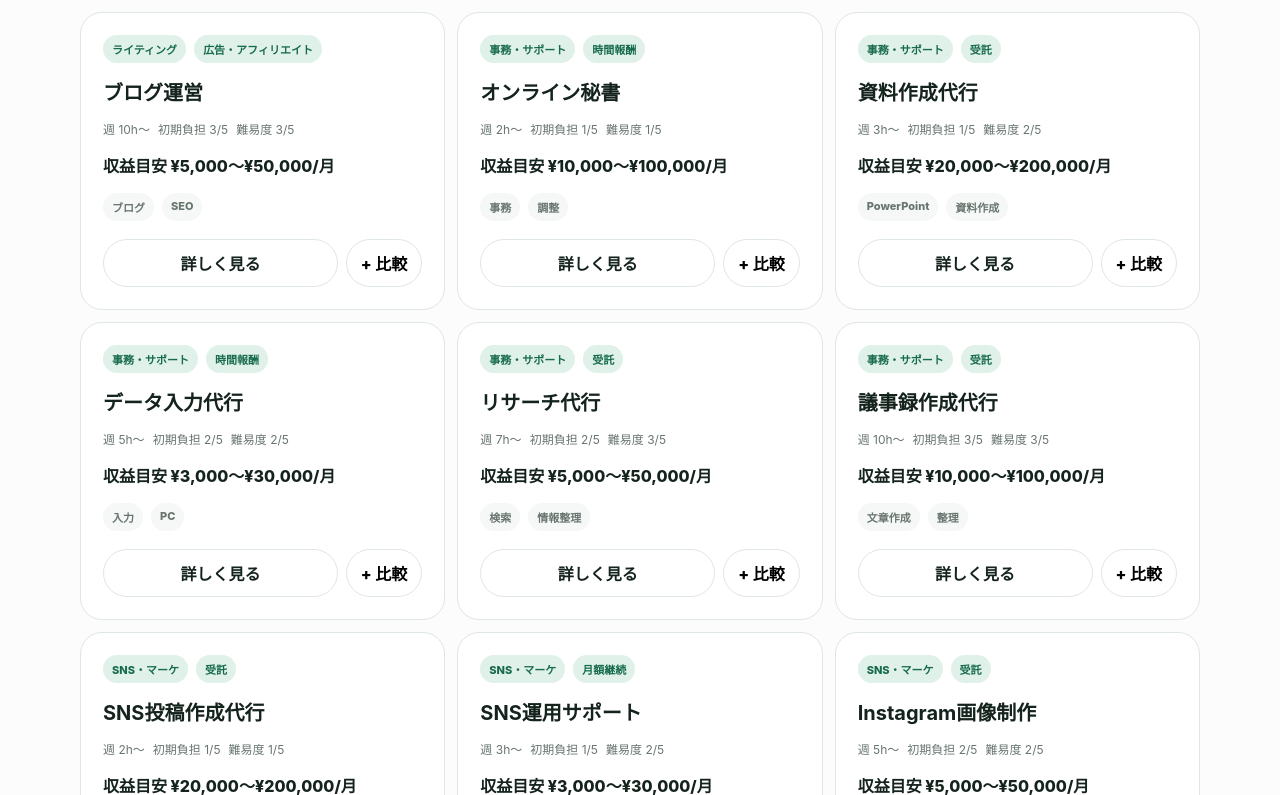
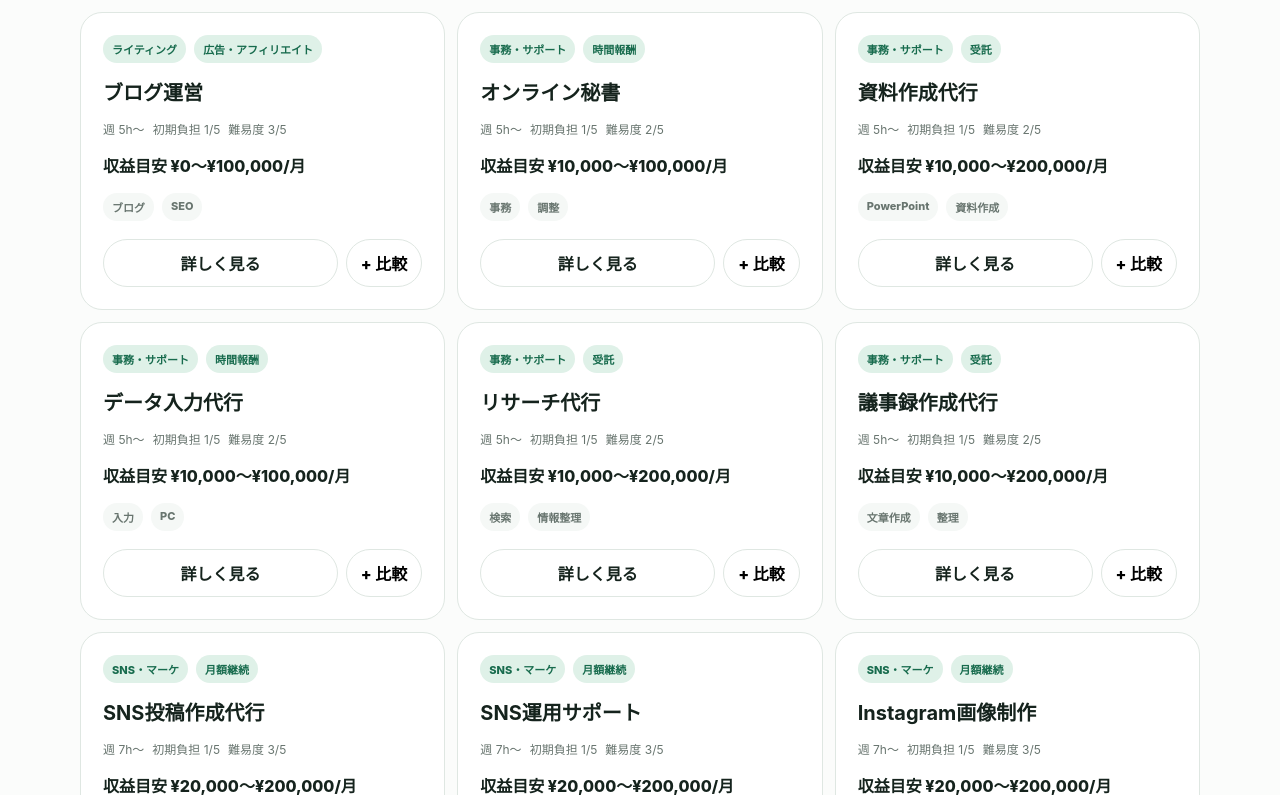
Before and after one commit to karukimori-wq/experience-monetizer, a Next.js app: page /jobs in a window 1280 px wide. Shown: the part 1485-2280 px from the top of the page. Built offline with nearby package versions, Linux system fonts and the light colour scheme.

Commit message:
Improve generated side-job catalog revenue models and naming

```diff
--- a/src/data/jobCatalog.ts
+++ b/src/data/jobCatalog.ts
@@ -19,5 +19,10 @@ const niches:{category:JobCategory;model:RevenueModel;prefixes:string[];topics:s
 ];
 const generated:Seed[]=niches.flatMap(group=>group.prefixes.flatMap(prefix=>group.topics.map(topic=>[`${topic}${prefix}`,group.category,group.model,[topic,...group.keywords]] as Seed)));
 const unique=Array.from(new Map([...core,...generated].map(s=>[s[0],s])).values()).slice(0,250);
-export const betaCatalog:JobCatalogItem[]=unique.map((s,i)=>({id:`beta-${String(i+1).padStart(3,'0')}`,name:s[0],category:s[1],revenueModel:s[2],workStyle:s[1]==='地域・現地'?'現地':i%9===0?'主に在宅':'在宅',weeklyHours:[2,3,5,7,10][i%5],startupLoad:([1,1,2,2,3] as const)[i%5],difficulty:([1,2,2,3,3] as const)[i%5],incomeMin:[3000,5000,10000,20000][i%4],incomeMax:[30000,50000,100000,200000][i%4],device:s[1]==='地域・現地'?['スマートフォン']:i%4===0?['スマートフォン','PC']:['PC'],keywords:s[3]}));
-export const catalogMeta={betaTarget:250,currentSeedCount:betaCatalog.length,version:'0.2'};
+function normalizeSeed(seed:Seed):Seed{const [name,category,model,keywords]=seed;let nextModel=model;let nextName=name;if(category==='地域・現地'){if(name.includes('情報発信'))nextModel='広告・アフィリエイト';else if(name.includes('紹介'))nextModel='成果報酬';else if(name.includes('案内'))nextModel='時間報酬'}if(category==='専門スキル'){if(name.includes('テンプレート'))nextModel='商品販売';else if(name.includes('相談'))nextModel='時間報酬';else if(name.includes('資料作成'))nextModel='受託'}if(category==='SNS・マーケ'){if(name.includes('コンテンツ作成'))nextModel='受託';else nextModel='月額継続'}if(category==='事務・サポート'&&name.includes('サポート'))nextModel='時間報酬';if(category==='デジタル商品'&&!name.endsWith('販売'))nextName=`${name}販売`;return [nextName,category,nextModel,keywords]}
+const normalized=unique.map(normalizeSeed);
+function workStyleFor(category:JobCategory,name:string):JobCatalogItem['workStyle']{if(category==='地域・現地')return name.includes('情報発信')?'混合':'現地';return '在宅'}
+function devicesFor(category:JobCategory,name:string):string[]{if(category==='地域・現地')return name.includes('情報発信')?['スマートフォン','PC']:['スマートフォン'];if(name.includes('写真'))return ['スマートフォン','PC'];return ['PC']}
+function profileFor(category:JobCategory,model:RevenueModel){if(model==='広告・アフィリエイト')return {weeklyHours:5,startupLoad:1 as const,difficulty:3 as const,incomeMin:0,incomeMax:100000};if(model==='商品販売')return {weeklyHours:5,startupLoad:2 as const,difficulty:2 as const,incomeMin:3000,incomeMax:100000};if(model==='月額継続')return {weeklyHours:7,startupLoad:1 as const,difficulty:3 as const,incomeMin:20000,incomeMax:200000};if(model==='成果報酬')return {weeklyHours:5,startupLoad:1 as const,difficulty:3 as const,incomeMin:3000,incomeMax:100000};if(model==='時間報酬')return {weeklyHours:5,startupLoad:1 as const,difficulty:2 as const,incomeMin:10000,incomeMax:100000};return {weeklyHours:5,startupLoad:1 as const,difficulty:2 as const,incomeMin:10000,incomeMax:200000}}
+export const betaCatalog:JobCatalogItem[]=normalized.map((s,i)=>{const profile=profileFor(s[1],s[2]);return{id:`beta-${String(i+1).padStart(3,'0')}`,name:s[0],category:s[1],revenueModel:s[2],workStyle:workStyleFor(s[1],s[0]),weeklyHours:profile.weeklyHours,startupLoad:profile.startupLoad,difficulty:profile.difficulty,incomeMin:profile.incomeMin,incomeMax:profile.incomeMax,device:devicesFor(s[1],s[0]),keywords:s[3]}});
+export const catalogMeta={betaTarget:250,currentSeedCount:betaCatalog.length,version:'0.3'};
```
